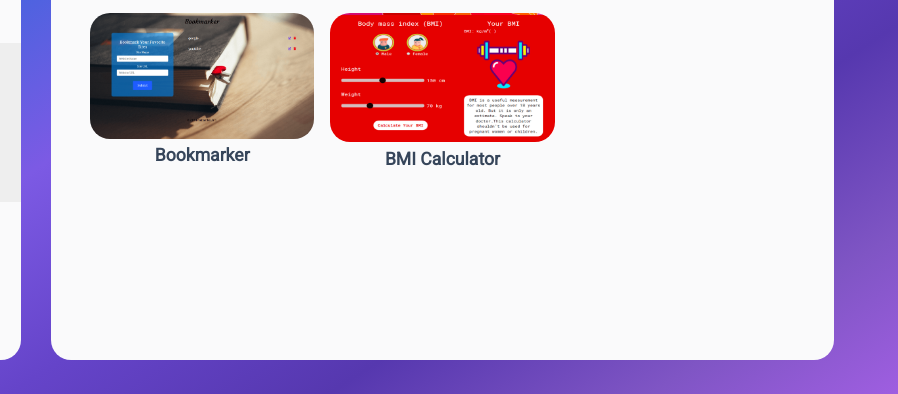
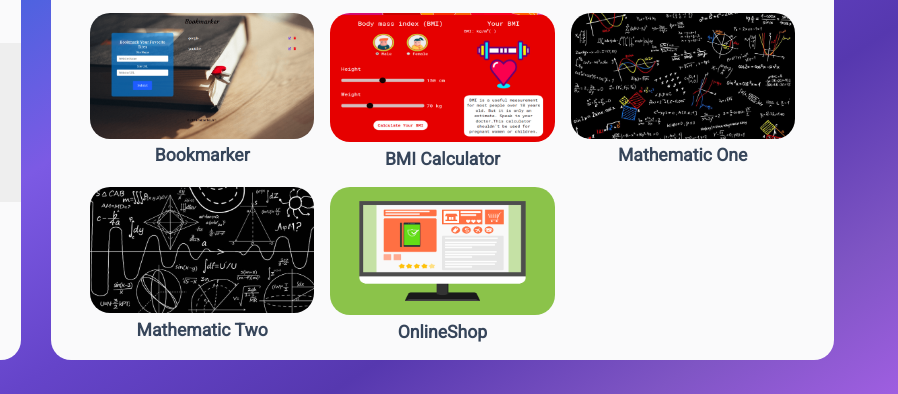
Before and after one commit to kyawmoehan/my_portfolio_v1, a plain HTML site: page pages/portfolio.html in a window 1280 px wide. Shown: the part 390-784 px from the top of the page, 382-1280 px from the left. Drawn offline with nearby package versions, Linux system fonts and the light colour scheme.

Commit message:
add math and onlineshop projects

```diff
--- a/pages/portfolio.html
+++ b/pages/portfolio.html
@@ -107,6 +107,24 @@
                                 <p><span>&lt;</span>BMI Calculator<span>/&gt;</span></p>
                             </a>
                         </div>
+                        <div class="project">
+                            <a href="http://mathone.kyawmoehan.me/" target="_blank">
+                                <img src="../images/projects/mathone.jpg" alt="BMI">
+                                <p><span>&lt;</span>Mathematic One<span>/&gt;</span></p>
+                            </a>
+                        </div>
+                        <div class="project">
+                            <a href="http://mathtwo.kyawmoehan.me/" target="_blank">
+                                <img src="../images/projects/mahttwo.jpg" alt="BMI">
+                                <p><span>&lt;</span>Mathematic Two<span>/&gt;</span></p>
+                            </a>
+                        </div>
+                        <div class="project">
+                            <a href="http://onlineshop.kyawmoehan.me/" target="_blank">
+                                <img src="../images/projects/onlineshop.png" alt="BMI">
+                                <p><span>&lt;</span>OnlineShop<span>/&gt;</span></p>
+                            </a>
+                        </div>
                     </div>
                 </div>
             </div>
```
Also changed, not shown: images/projects/mahttwo.jpg (added), images/projects/mathone.jpg (added), images/projects/onlineshop.png (added).
